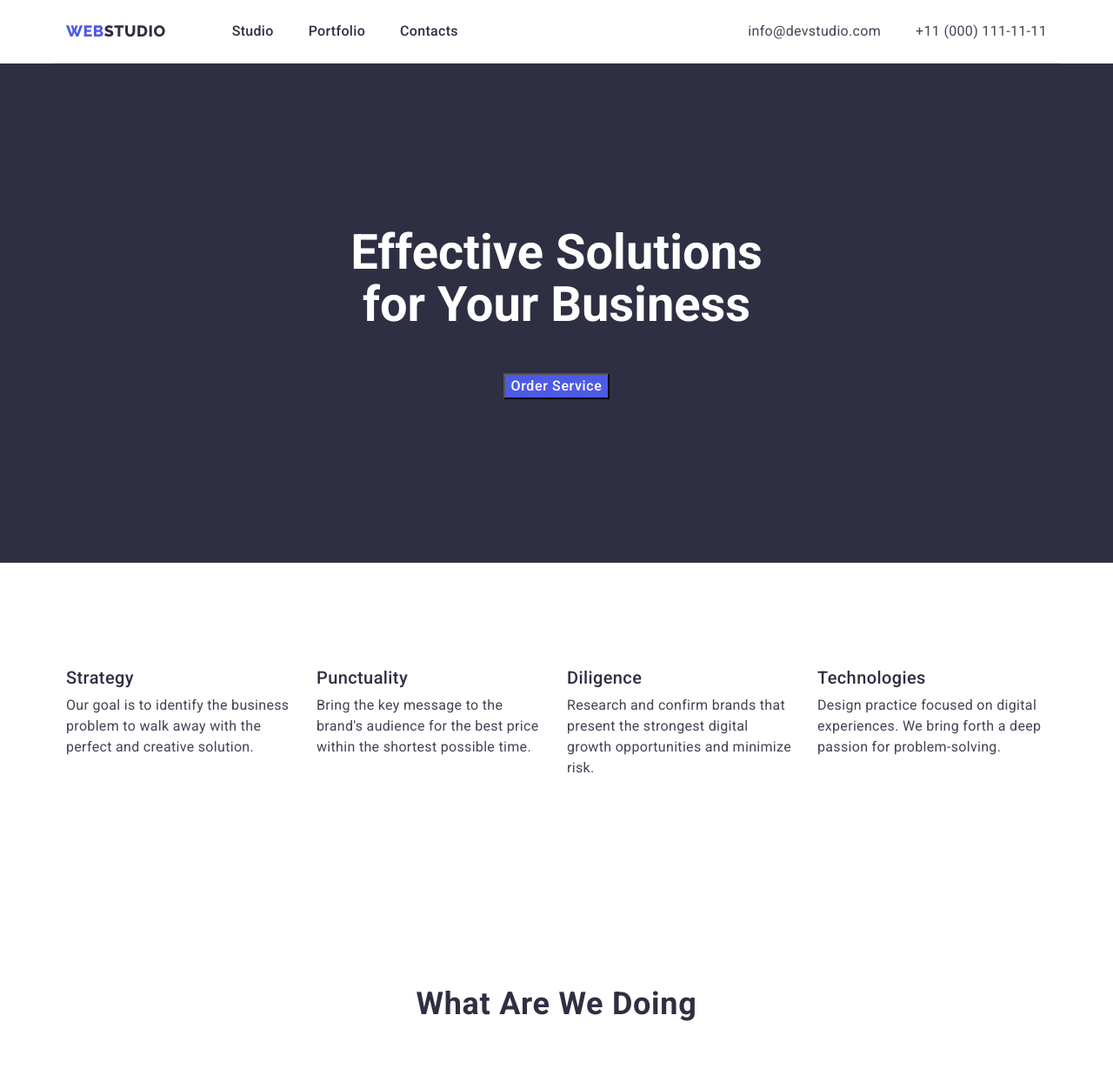
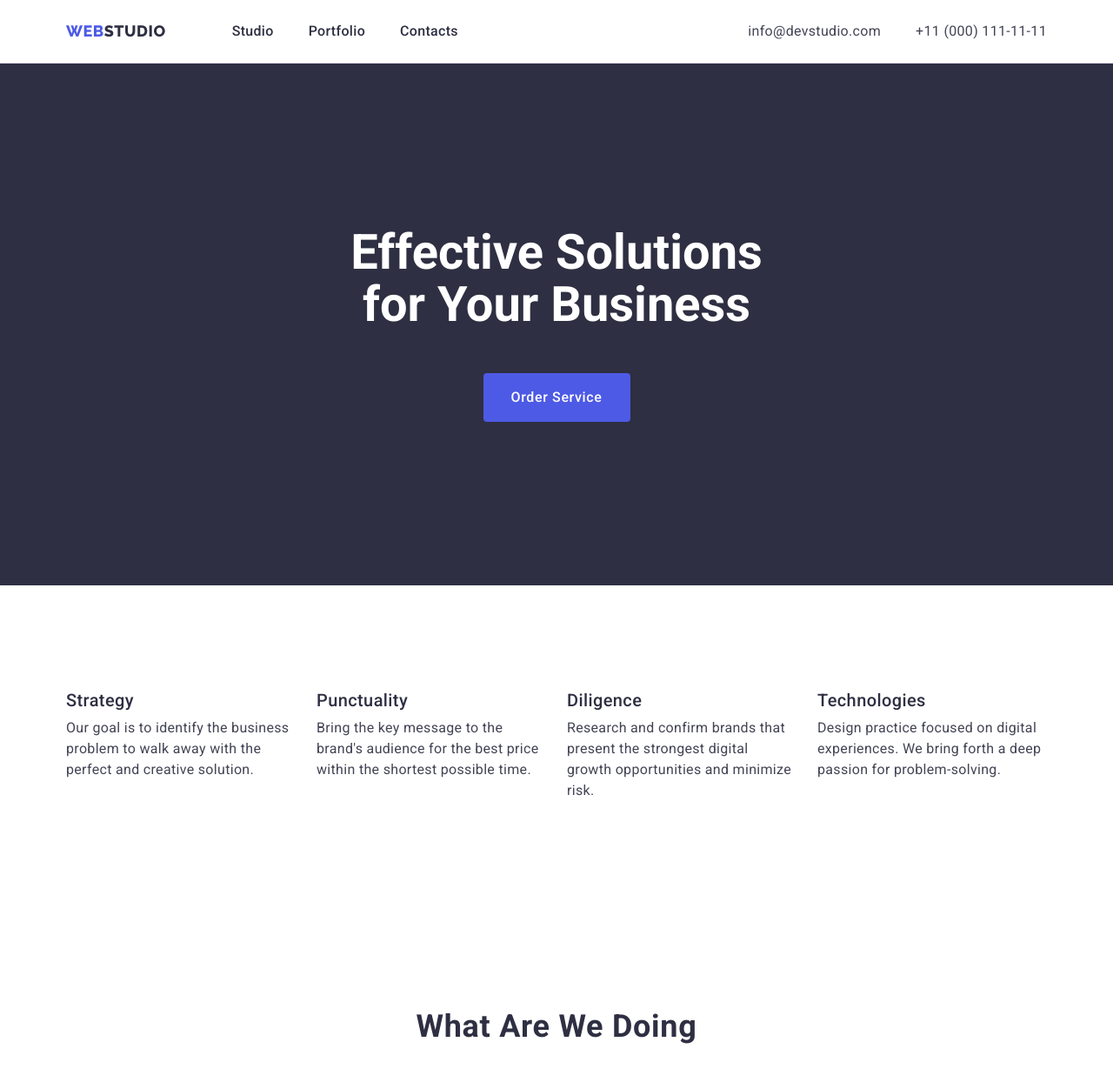
Before and after one commit to IrynaRybalka/goit-markup-hw-03, a plain HTML site: page index.html in a window 1280 px wide. Shown: the top 1244 px of the page at 87% size. Drawn offline with nearby package versions, Linux system fonts and the light colour scheme.

Commit message:
fixedbags

```diff
--- a/css/styles.css
+++ b/css/styles.css
@@ -85,7 +85,9 @@ button {
 
 }
 
-.header {}
+.header {
+    border-bottom: 1px solid #E7E9FC;
+}
 
 .nav {
     display: flex;
@@ -216,7 +218,6 @@ button {
     display: flex;
     align-items: center;
 
-    border-bottom: 1px solid #E7E9FC;
 
 }
 
@@ -252,7 +253,7 @@ button {
     color: var(--color-white);
     line-height: 1.07;
 
-    width: 496px;
+    max-width: 496px;
 
 
 
@@ -271,9 +272,13 @@ button {
     color: var(--color-white);
     background-color: var(--color-iris);
 
+    min-width: 169px;
+    height: 56px;
+    letter-spacing: 0.04em;
+    border: none;
+    border-radius: 4px;
+    margin-top: 48px;
 
-    letter-spacing: 0.04em;
-    margin-top: 48px;
 
 }
 
@@ -325,7 +330,7 @@ button {
     font-size: 20px;
     line-height: 1.2;
     letter-spacing: 0.02em;
-    padding-bottom: 8px;
+    margin-bottom: 8px;
 
     color: #2E2F42;
 }
@@ -361,7 +366,7 @@ button {
     text-align: center;
     letter-spacing: 0.02em;
     text-transform: capitalize;
-    padding-bottom: 72px;
+    margin-bottom: 72px;
 }
 
 .services-list {
@@ -391,7 +396,7 @@ button {
     box-sizing: border-box;
     border: 1px solid #E7E9FC;
     border-radius: 4px;
-
+    padding: 12px 24px;
     letter-spacing: 0.04em;
 }
 
@@ -399,6 +404,7 @@ button {
 .filter-btn:focus {
     background-color: #404BBF;
     color: #FFFFFF;
+    border: 1px solid transparent;
 
 
 }
@@ -497,6 +503,7 @@ button {
     line-height: 1.2;
     letter-spacing: 0.02em;
     color: #2E2F42;
+    margin-bottom: 8px;
 }
 
 .img-desc {
```
